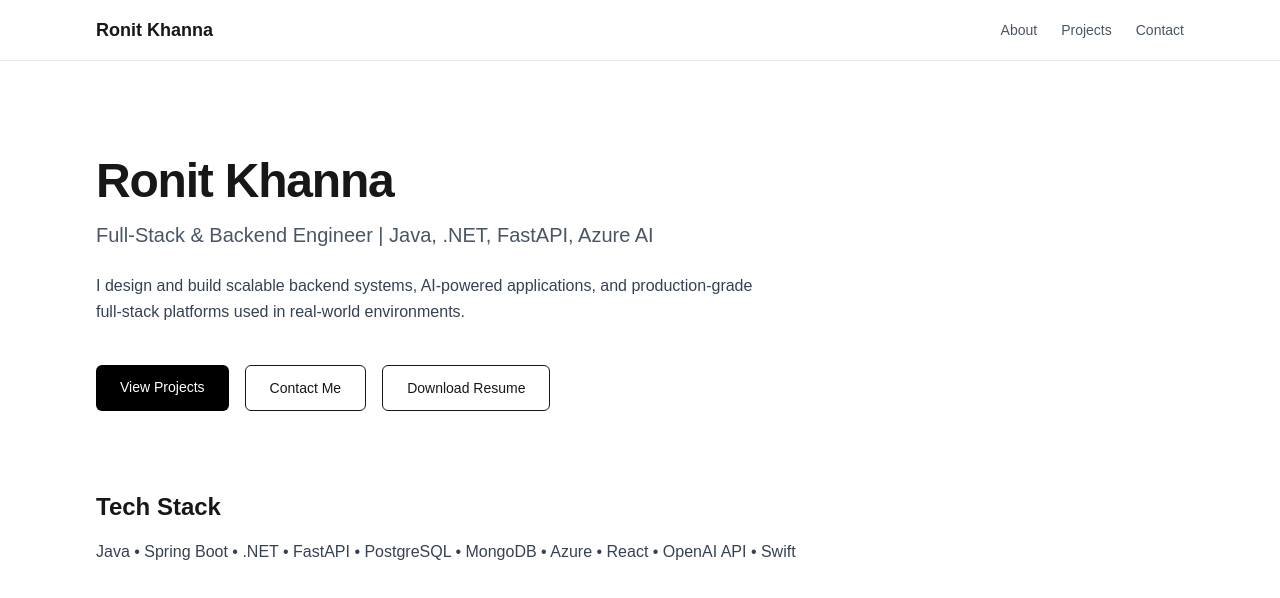
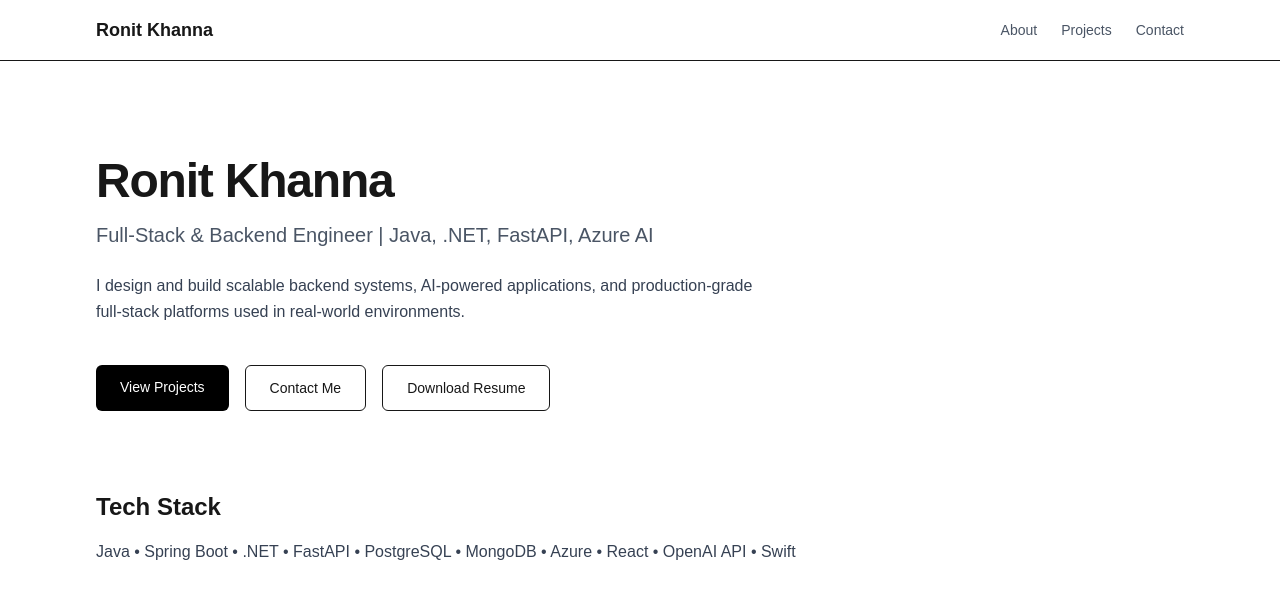
Before and after one commit to Ronn0905/portfolio, a Next.js app: page / in a window 1280 px wide. Shown: the top 598 px of the page. Built offline with nearby package versions, Linux system fonts and the light colour scheme.

Commit message:
Add explicit Open Graph and Twitter metadata

```diff
--- a/app/layout.tsx
+++ b/app/layout.tsx
@@ -10,9 +10,10 @@ export const metadata: Metadata = {
   openGraph: {
     title: "Ronit Khanna | Full-Stack & Backend Engineer",
     description:
-      "Full-Stack & Backend Engineer specializing in Java, .NET, FastAPI, Azure, and production-grade backend systems.",
+      "Full-Stack & Backend Engineer specializing in Java, .NET, FastAPI, Azure, and scalable backend systems.",
     url: "https://portfolio-black-alpha-22.vercel.app",
     siteName: "Ronit Khanna Portfolio",
+    locale: "en_US",
     type: "website",
   },
 
@@ -20,7 +21,7 @@ export const metadata: Metadata = {
     card: "summary",
     title: "Ronit Khanna | Full-Stack & Backend Engineer",
     description:
-      "Portfolio of Ronit Khanna — Backend-focused Full-Stack Engineer.",
+      "Full-Stack & Backend Engineer specializing in Java, .NET, FastAPI, Azure, and scalable backend systems.",
   },
 };
 
@@ -32,23 +33,16 @@ export default function RootLayout({
   return (
     <html lang="en">
       <body className="antialiased text-gray-900">
-        {/* Navbar */}
-        <header className="border-b border-gray-200">
+        <header className="border-b">
           <div className="max-w-6xl mx-auto px-8 py-4 flex justify-between items-center">
             <Link href="/" className="font-semibold text-lg">
               Ronit Khanna
             </Link>
 
             <nav className="space-x-6 text-sm text-gray-600">
-              <Link href="/about" className="hover:text-black">
-                About
-              </Link>
-              <Link href="/projects" className="hover:text-black">
-                Projects
-              </Link>
-              <Link href="/contact" className="hover:text-black">
-                Contact
-              </Link>
+              <Link href="/about" className="hover:text-black">About</Link>
+              <Link href="/projects" className="hover:text-black">Projects</Link>
+              <Link href="/contact" className="hover:text-black">Contact</Link>
             </nav>
           </div>
         </header>
```
